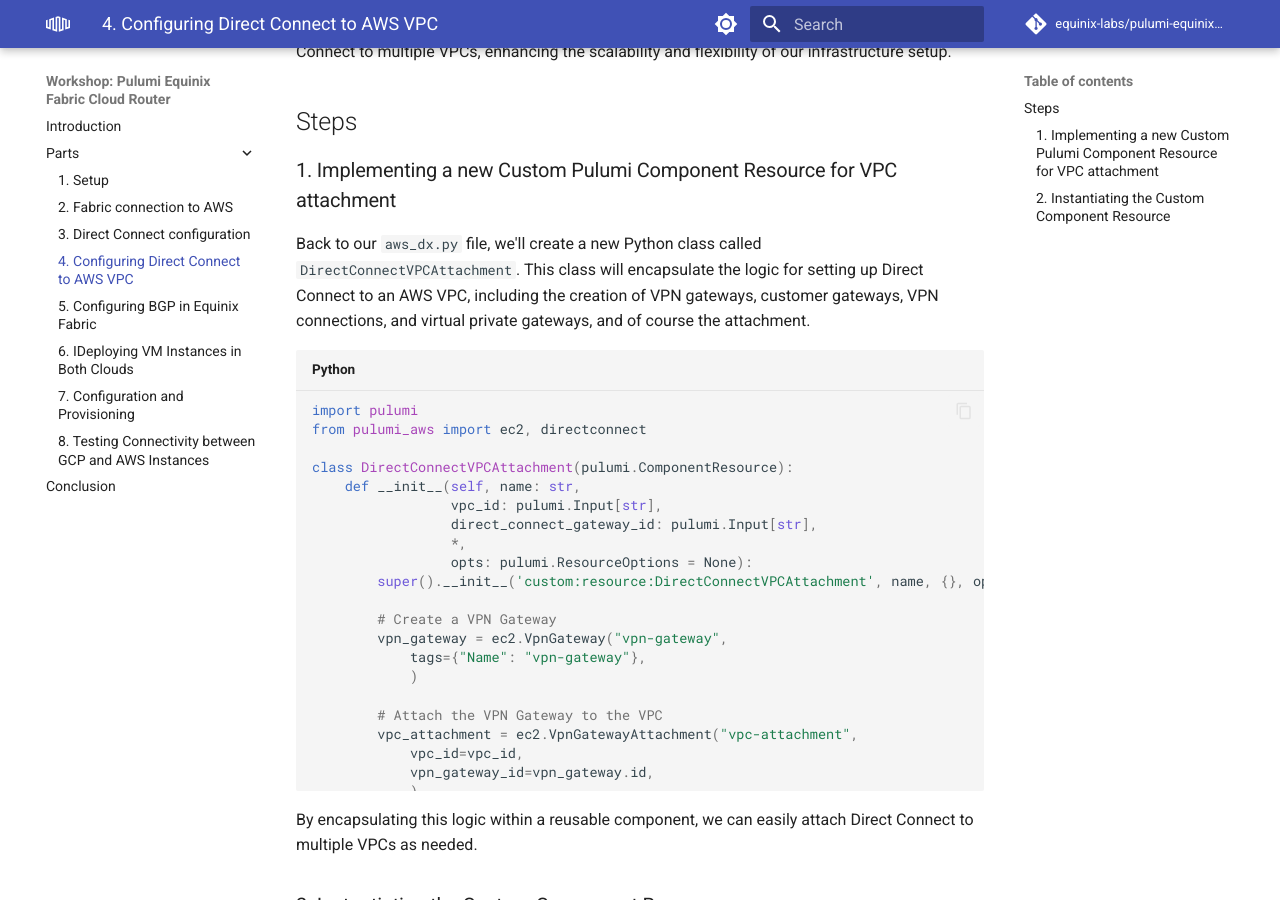
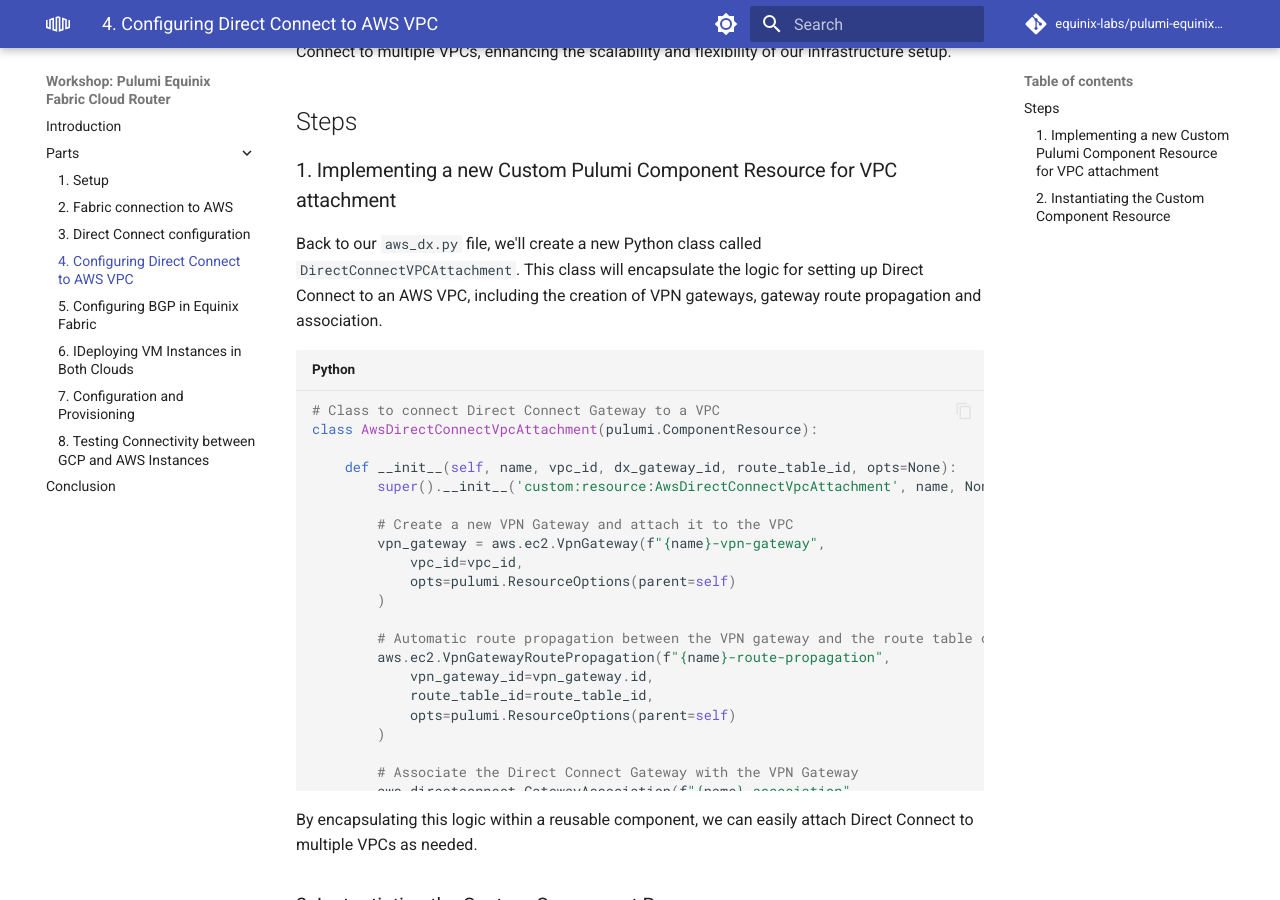
Before and after one commit to equinix-labs/pulumi-equinix-fabric-cloud-router-multicloud, an MkDocs documentation site: the page built from docs/parts/part4_connecting_to_a_vpc.md, in a window 1280 px wide and 900 px high, scrolled down 192 px. Built offline with MkDocs 1.6.1 and Material for MkDocs 9.7.7, drawn with Linux system fonts in a browser that asks for light colours; comment, search, counter and statistics services are not loaded.

````diff
--- a/docs/parts/part4_connecting_to_a_vpc.md
+++ b/docs/parts/part4_connecting_to_a_vpc.md
@@ -7,58 +7,38 @@ In this part, we will create a new Pulumi Component Resource class to handle the
 
 ### 1. Implementing a new Custom Pulumi Component Resource for VPC attachment
 
-Back to our `aws_dx.py` file, we'll create a new Python class called `DirectConnectVPCAttachment`. This class will encapsulate the logic for setting up Direct Connect to an AWS VPC, including the creation of VPN gateways, customer gateways, VPN connections, and virtual private gateways, and of course the attachment.
+Back to our `aws_dx.py` file, we'll create a new Python class called `DirectConnectVPCAttachment`. This class will encapsulate the logic for setting up Direct Connect to an AWS VPC, including the creation of VPN gateways, gateway route propagation and association.
 
 ```python
-import pulumi
-from pulumi_aws import ec2, directconnect
+# Class to connect Direct Connect Gateway to a VPC
+class AwsDirectConnectVpcAttachment(pulumi.ComponentResource):
 
-class DirectConnectVPCAttachment(pulumi.ComponentResource):
-    def __init__(self, name: str,
-                 vpc_id: pulumi.Input[str],
-                 direct_connect_gateway_id: pulumi.Input[str],
-                 *,
-                 opts: pulumi.ResourceOptions = None):
-        super().__init__('custom:resource:DirectConnectVPCAttachment', name, {}, opts)
+    def __init__(self, name, vpc_id, dx_gateway_id, route_table_id, opts=None):
+        super().__init__('custom:resource:AwsDirectConnectVpcAttachment', name, None, opts)
 
-        # Create a VPN Gateway
-        vpn_gateway = ec2.VpnGateway("vpn-gateway",
-            tags={"Name": "vpn-gateway"},
-            )
+        # Create a new VPN Gateway and attach it to the VPC
+        vpn_gateway = aws.ec2.VpnGateway(f"{name}-vpn-gateway",
+            vpc_id=vpc_id,
+            opts=pulumi.ResourceOptions(parent=self)
+        )
 
-        # Attach the VPN Gateway to the VPC
-        vpc_attachment = ec2.VpnGatewayAttachment("vpc-attachment",
-            vpc_id=vpc_id,
+        # Automatic route propagation between the VPN gateway and the route table of the VPC
+        aws.ec2.VpnGatewayRoutePropagation(f"{name}-route-propagation",
             vpn_gateway_id=vpn_gateway.id,
-            )
+            route_table_id=route_table_id,
+            opts=pulumi.ResourceOptions(parent=self)
+        )
 
-        # Create a Customer Gateway
-        customer_gateway = ec2.CustomerGateway("customer-gateway",
-            bgp_asn=65000,
-            ip_address="172.31.0.1",
-            tags={"Name": "customer-gateway"},
-            )
+        # Associate the Direct Connect Gateway with the VPN Gateway
+        aws.directconnect.GatewayAssociation(f"{name}-association",
+            dx_gateway_id=dx_gateway_id,
+            associated_gateway_id=vpn_gateway.id,
+            opts=pulumi.ResourceOptions(parent=self)
+        )
 
-        # Create a VPN Connection
-        vpn_connection = ec2.VpnConnection("vpn-connection",
-            customer_gateway_id=customer_gateway.id,
-            vpn_gateway_id=vpn_gateway.id,
-            type="ipsec.1",
-            )
+        # Expose the VPN Gateway ID for other resources to reference
+        self.vpn_gateway_id = vpn_gateway.id
 
-        # Create a Virtual Private Gateway
-        virtual_private_gateway = ec2.VpnGateway("virtual-private-gateway",
-            amazon_side_asn=64512,
-            tags={"Name": "virtual-private-gateway"},
-            )
-
-        # Attach the Virtual Private Gateway to the VPC
-        vpn_gateway_attachment = ec2.VpnGatewayAttachment("vpn-gateway-attachment",
-            vpc_id=vpc_id,
-            vpn_gateway_id=virtual_private_gateway.id,
-            )
-
-        # Register the custom resource with Pulumi state
         self.register_outputs({})
 ```
 
````
